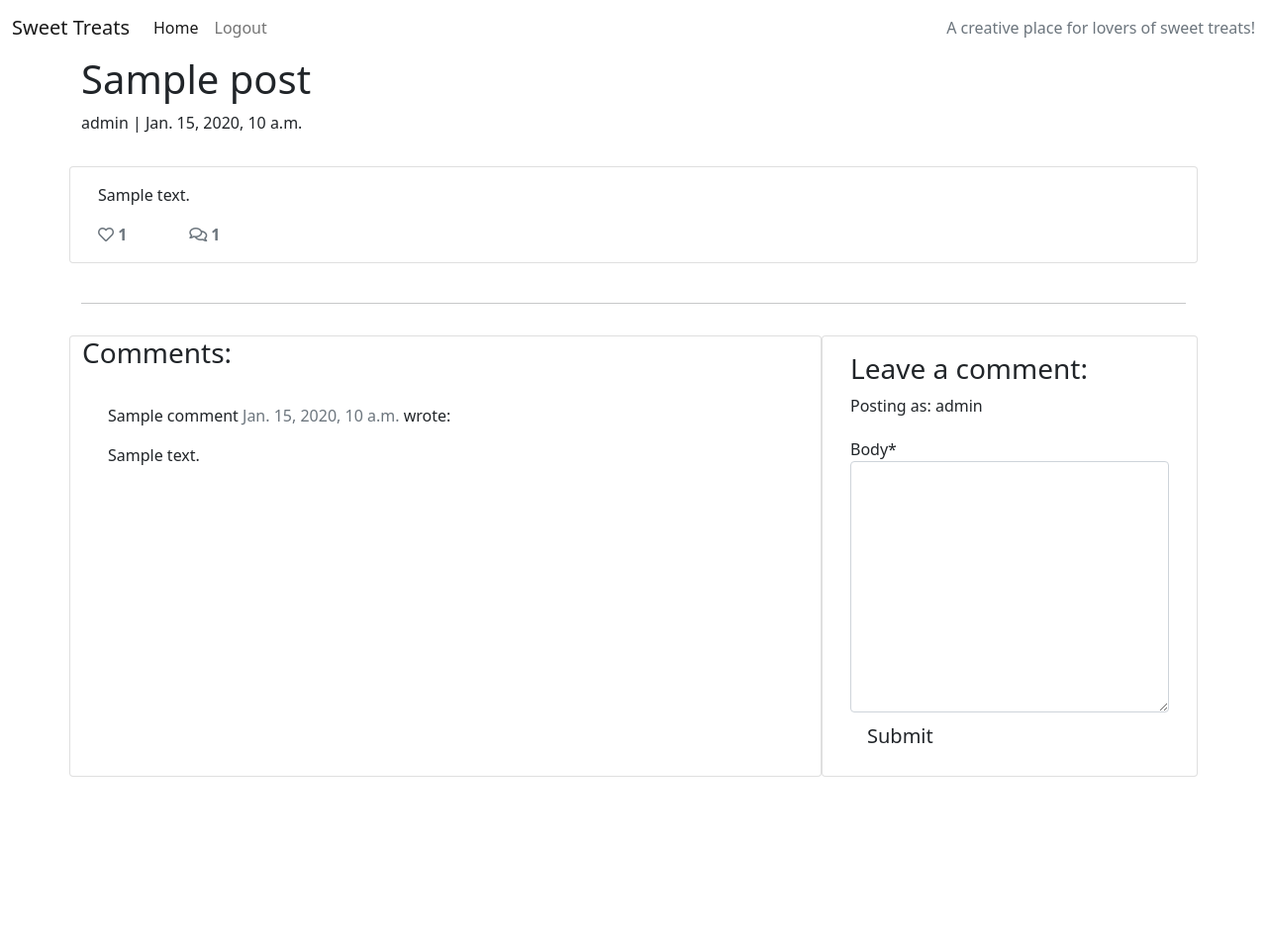
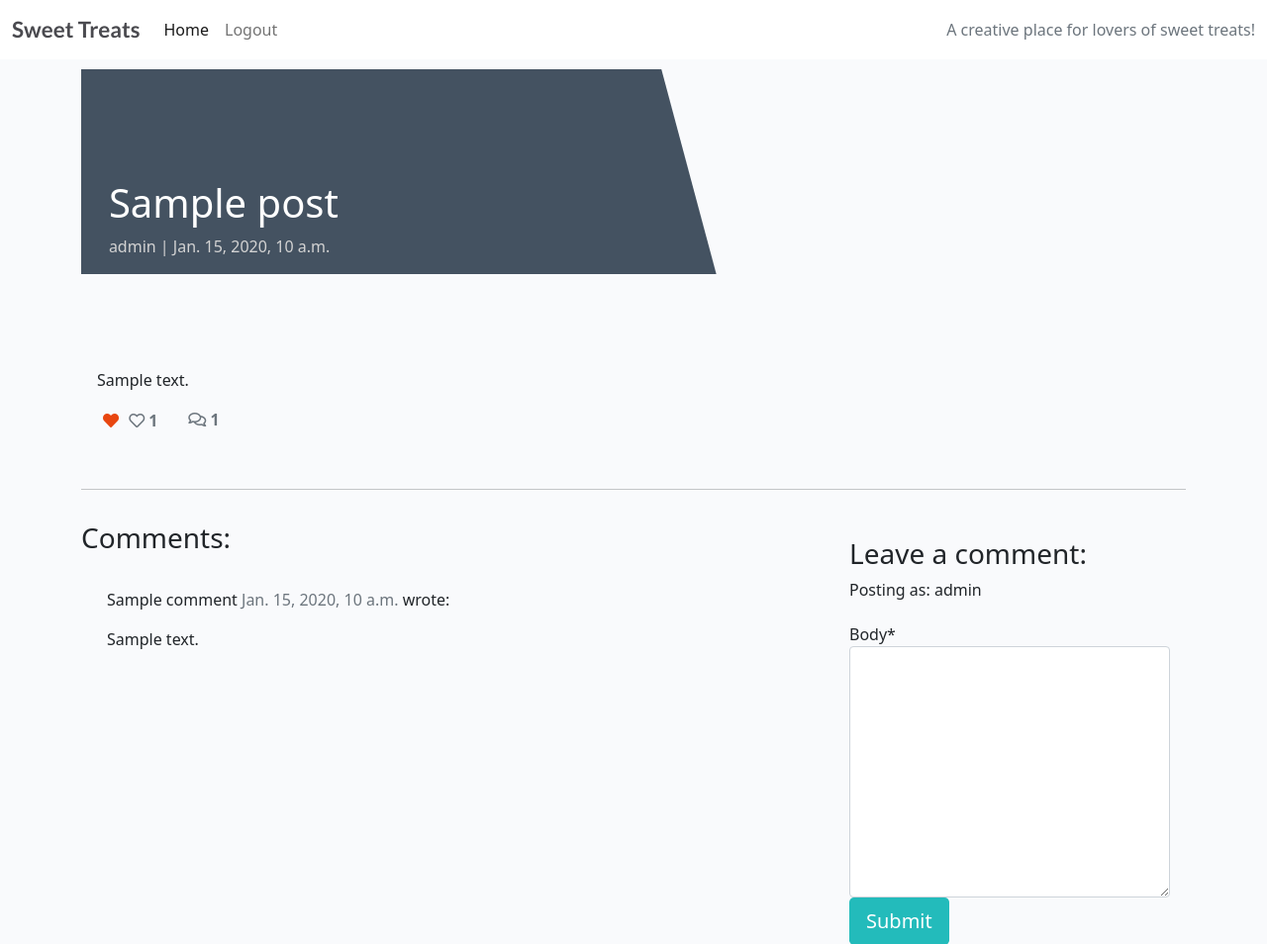
Before and after one commit to AmyDelaney94/sweet-treats, a Django app: a page that uses templates/posts.html in a window 1280 px wide. Shown: the top 954 px of the page at 99% size. Before the commit the page ends 785 px from the top, so only its background shows below. Run offline with Django 3.2, Linux system fonts and the light colour scheme; a user stored in the database is signed in; data comes from the database, SQL or seed files in the repository; tables that the repository leaves empty hold one stand-in row (values such as "Sample post"); some libraries are stand-ins or nearby versions.

Commit message:
Add like and unlike function

```diff
--- a/sweettreats/apps.py
+++ b/sweettreats/apps.py
@@ -1,6 +1,12 @@
+'''
+    Documenting imports at beginning of file
+'''
 from django.apps import AppConfig
 
 
 class SweettreatsConfig(AppConfig):
+    '''
+        class to define app name
+    '''
     default_auto_field = 'django.db.models.BigAutoField'
     name = 'sweettreats'
--- a/sweettreats/urls.py
+++ b/sweettreats/urls.py
@@ -8,4 +8,5 @@ from . import views
 urlpatterns = [
     path('', views.PostList.as_view(), name='home'),
     path('<slug:slug>/', views.PostDetail.as_view(), name='posts'),
+    path('like/<slug:slug>', views.PostLike.as_view(), name='posts_like'),
 ]
--- a/sweettreats/views.py
+++ b/sweettreats/views.py
@@ -1,8 +1,9 @@
 '''
     Documenting inports at top of file.
 '''
-from django.shortcuts import render, get_object_or_404
+from django.shortcuts import render, get_object_or_404, reverse
 from django.views import generic, View
+from django.http import HttpResponseRedirect
 from .models import Post
 from .forms import CommentForm
 
@@ -79,3 +80,20 @@ class PostDetail(View):
                 "liked": liked
             },
         )
+
+
+class PostLike(View):
+    '''
+        Code to allow users to like posts
+    '''
+    def post(self, request, slug, *args, **kwargs):
+        '''
+            This method displays like status
+        '''
+        post = get_object_or_404(Post, slug=slug)
+        if post.likes.filter(id=request.user.id).exists():
+            post.likes.remove(request.user)
+        else:
+            post.likes.add(request.user)
+
+        return HttpResponseRedirect(reverse('posts', args=[slug]))
--- a/templates/posts.html
+++ b/templates/posts.html
@@ -35,13 +35,31 @@
                 <div class="row">
 
                     <div class="col-1">
-                        <!-- The number of likes goes before the closing strong tag -->
-                        <strong class="text-secondary"><i class="far fa-heart"></i> {{ post.number_of_likes }} </strong>
+                        <strong>
+                            {% if user.is_authenticated %}
+                            <form class="d-inline" action="{% url 'posts_like' post.slug %}" method="Post">
+                                {% csrf_token %}
+                                {% if liked %}
+
+                                <button type="submit" name="post_id" value="{{post.slug}}" class="btn-like"><i class="fas fa-heart"></i></button>
+
+                                {% else %}
+
+                                <button type="submit" name="post_id" value="{{post.slug}}" class="btn-like"><i class="far fa-heart"></i></button>
+
+                                {% endif %}
+
+                            </form>
+                            {% else %}
+                            <span class="text-secondary"><i class="far fa-heart"></i></span>
+                            {% endif %}
+                            <span class="text-secondary"><i class="far fa-heart"></i> {{ post.number_of_likes }} </span>
+                        </strong>
                     </div>
                     <div class="col-1">
                         {% with comments.count as total_comments %}
                         <strong class="text-secondary"><i class="far fa-comments"></i>
-                            <!-- Our total_comments variable goes before the closing strong tag -->
+
                             {{ total_comments }}</strong>
                         {% endwith %}
                     </div>
```
Also changed, not shown: static/css/style.css (renamed from static/style.css).
